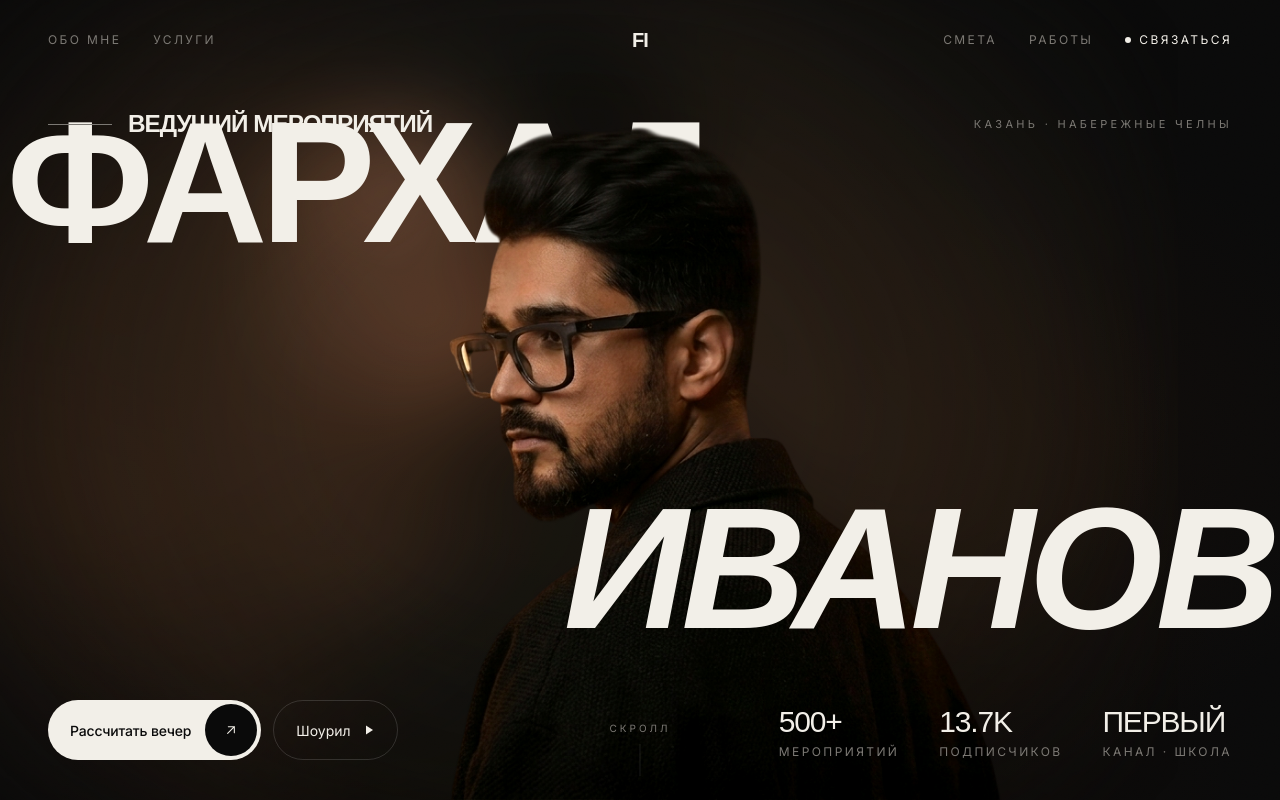
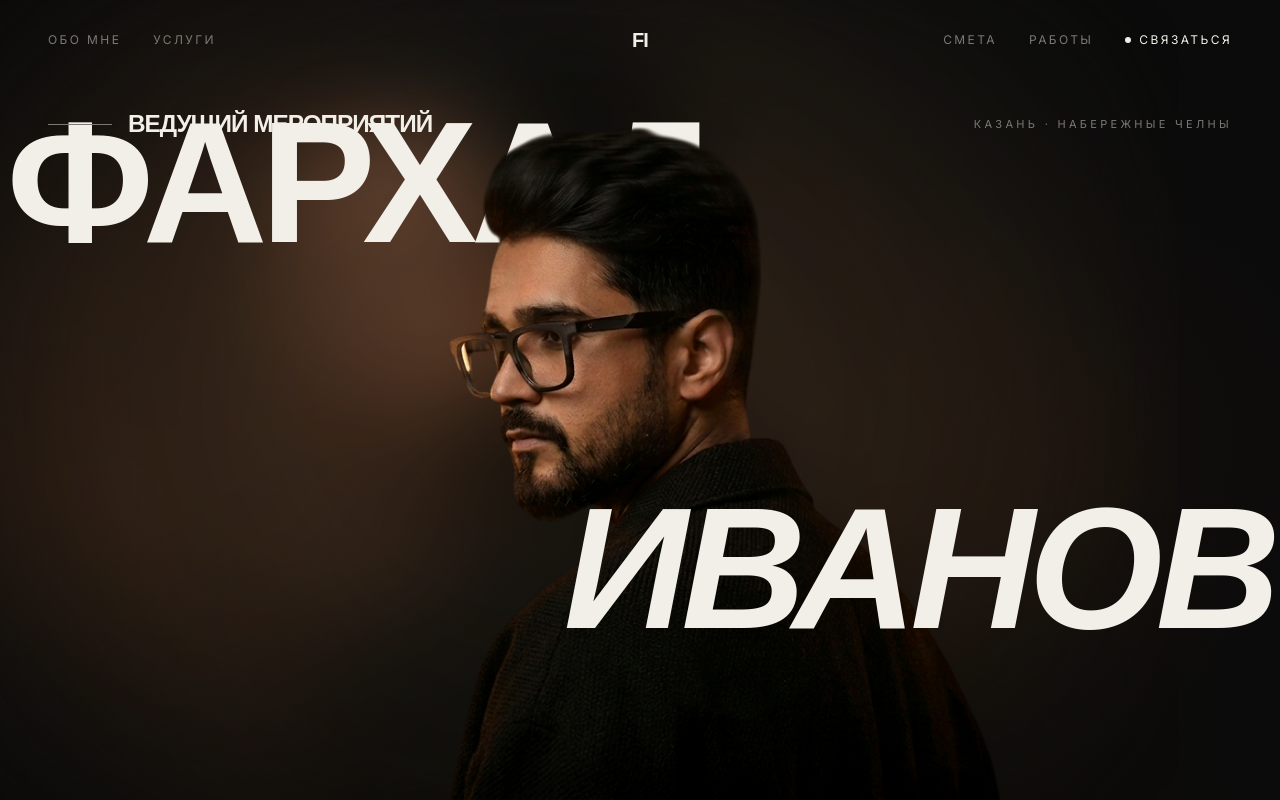
Before and after one commit to ueeet/farhad, a Next.js app: page / in a window 1280 px wide. Shown: the top 800 px of the page. Built offline with nearby package versions, Linux system fonts and the light colour scheme; a web font is replaced by a local one.

Commit message:
auto: update

```diff
--- a/src/components/Hero.tsx
+++ b/src/components/Hero.tsx
@@ -141,46 +141,7 @@ export function Hero() {
         </span>
       </div>
 
-      <div className="relative z-[10] mx-auto w-full max-w-[1600px] px-6 lg:px-12 flex items-center justify-center flex-1" />
-
-      <div className="relative z-[10] mx-auto w-full max-w-[1600px] px-6 lg:px-12 hero-bottom flex flex-col lg:flex-row lg:items-end justify-between gap-8">
-        <div className="flex flex-wrap items-center gap-3">
-          <a href="#calc" className="btn-arrow">
-            <span className="btn-arrow-label">Рассчитать вечер</span>
-            <span className="btn-arrow-circle">
-              <svg width="16" height="16" viewBox="0 0 24 24" fill="none">
-                <path d="M7 17L17 7M17 7H8M17 7v9" stroke="currentColor" strokeWidth="1.6" strokeLinecap="round" strokeLinejoin="round"/>
-              </svg>
-            </span>
-          </a>
-          <a href="#gallery" className="btn-outline">
-            Шоурил
-            <svg width="12" height="12" viewBox="0 0 24 24" fill="none" aria-hidden>
-              <path d="M6 3l14 9-14 9V3z" fill="currentColor"/>
-            </svg>
-          </a>
-        </div>
-
-        <div className="flex flex-wrap items-end gap-x-10 gap-y-3 text-xs text-text-muted uppercase tracking-[0.2em]">
-          <div>
-            <div className="font-display text-2xl lg:text-3xl text-text tabular tracking-tight">500+</div>
-            <div className="mt-1">мероприятий</div>
-          </div>
-          <div>
-            <div className="font-display text-2xl lg:text-3xl text-text tabular tracking-tight">13.7K</div>
-            <div className="mt-1">подписчиков</div>
-          </div>
-          <div className="hidden md:block">
-            <div className="font-display text-2xl lg:text-3xl text-text tracking-tight">Первый</div>
-            <div className="mt-1">канал · Школа</div>
-          </div>
-        </div>
-      </div>
-
-      <div className="absolute z-[10] bottom-6 left-1/2 -translate-x-1/2 flex flex-col items-center gap-2 text-[10px] uppercase tracking-[0.3em] text-text-muted">
-        <span>скролл</span>
-        <span className="block w-px h-8 bg-text-muted/40 animate-pulse" />
-      </div>
+      <div className="flex-1" />
     </section>
   );
 }
```
